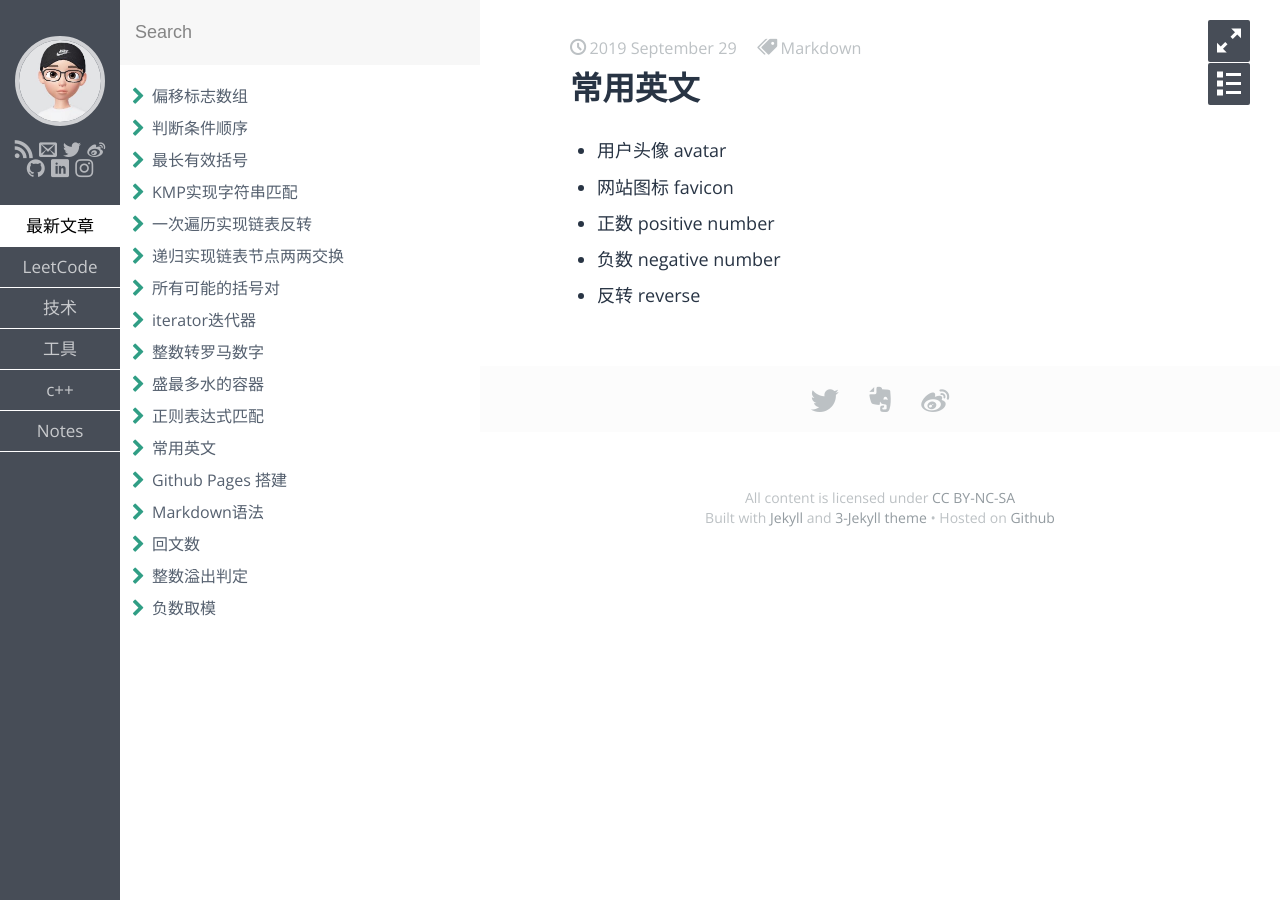
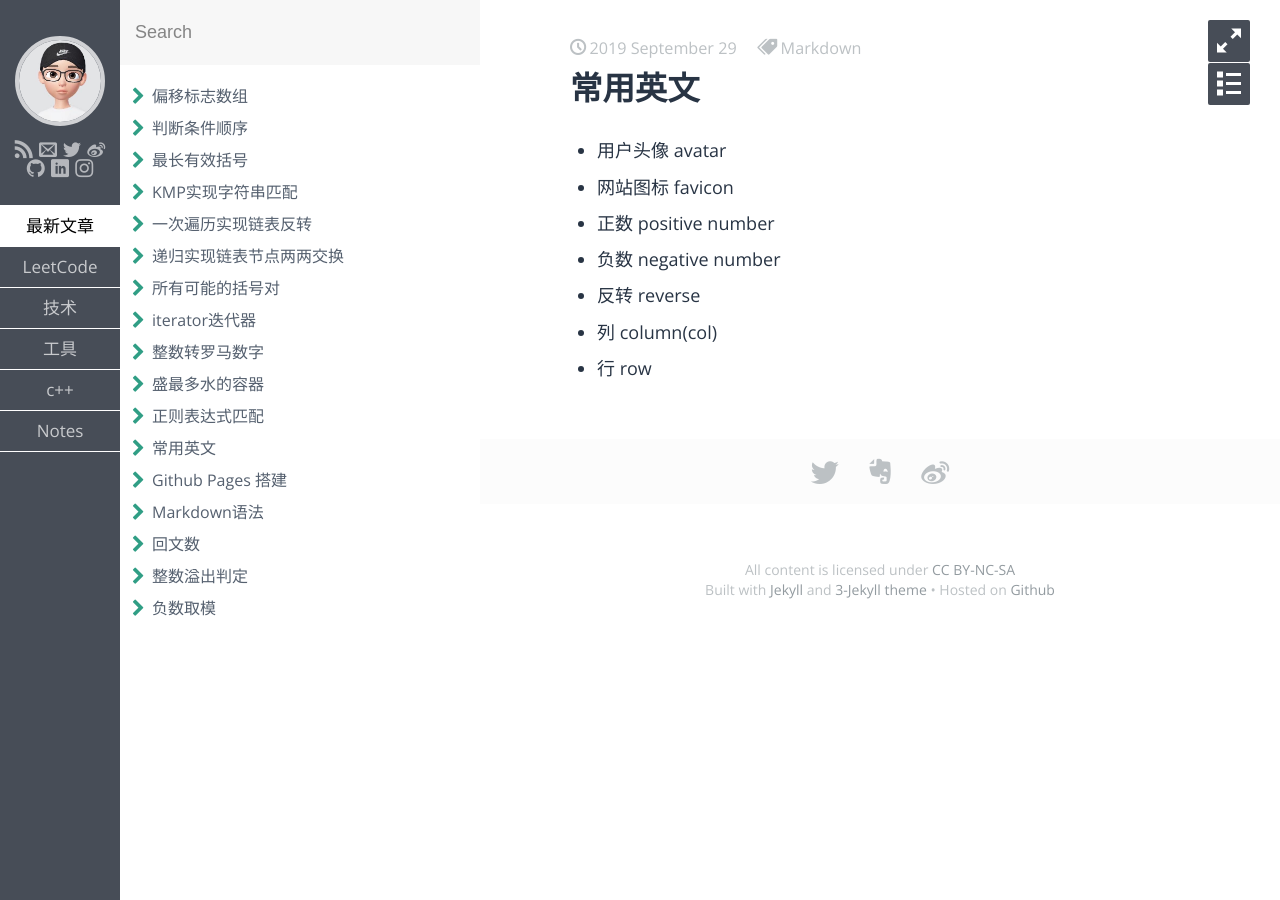
Before and after one commit to Tong0217/Tong0217.github.io, a Jekyll site: the page built from _posts/translate/2019-09-29-translate.md, in a window 1280 px wide. Built offline with Jekyll 4.4.1, drawn with Linux system fonts in a browser that asks for light colours; some web fonts are replaced.

Commit message:
Update 2019-09-29-translate.md

```diff
--- a/_posts/translate/2019-09-29-translate.md
+++ b/_posts/translate/2019-09-29-translate.md
@@ -10,3 +10,5 @@ description: 写代码是常用的英文
 * 正数      positive number
 * 负数      negative number
 * 反转      reverse
+* 列        column(col)
+* 行        row
```
